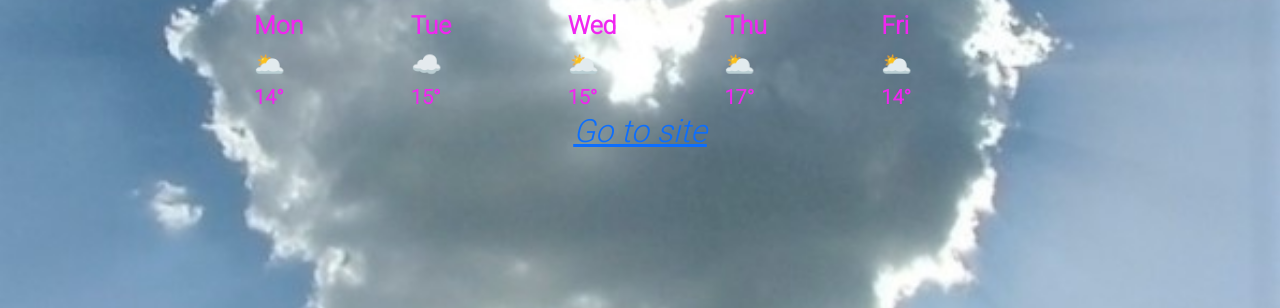
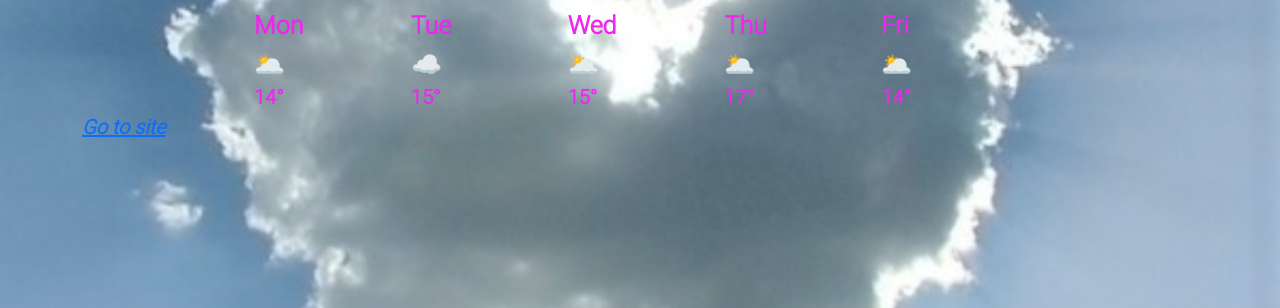
Before and after one commit to Josie-101/Weather, a plain HTML site: page index.html in a window 1280 px wide. Shown: the part 492-800 px from the top of the page. Drawn offline with nearby package versions, Linux system fonts and the light colour scheme.

Commit message:
Removed h2 formatting from site link

```diff
--- a/index.html
+++ b/index.html
@@ -98,9 +98,8 @@
 
     </div>
     <script src="index.js"></script>
-
-    <h2>
+    <div class = "site-link">
       <a href="https://trusting-varahamihira-2cf327.netlify.app/"> <em>Go to site</em> </a>
-    </h2>
+      </div>
   </body>
 </html>
```
